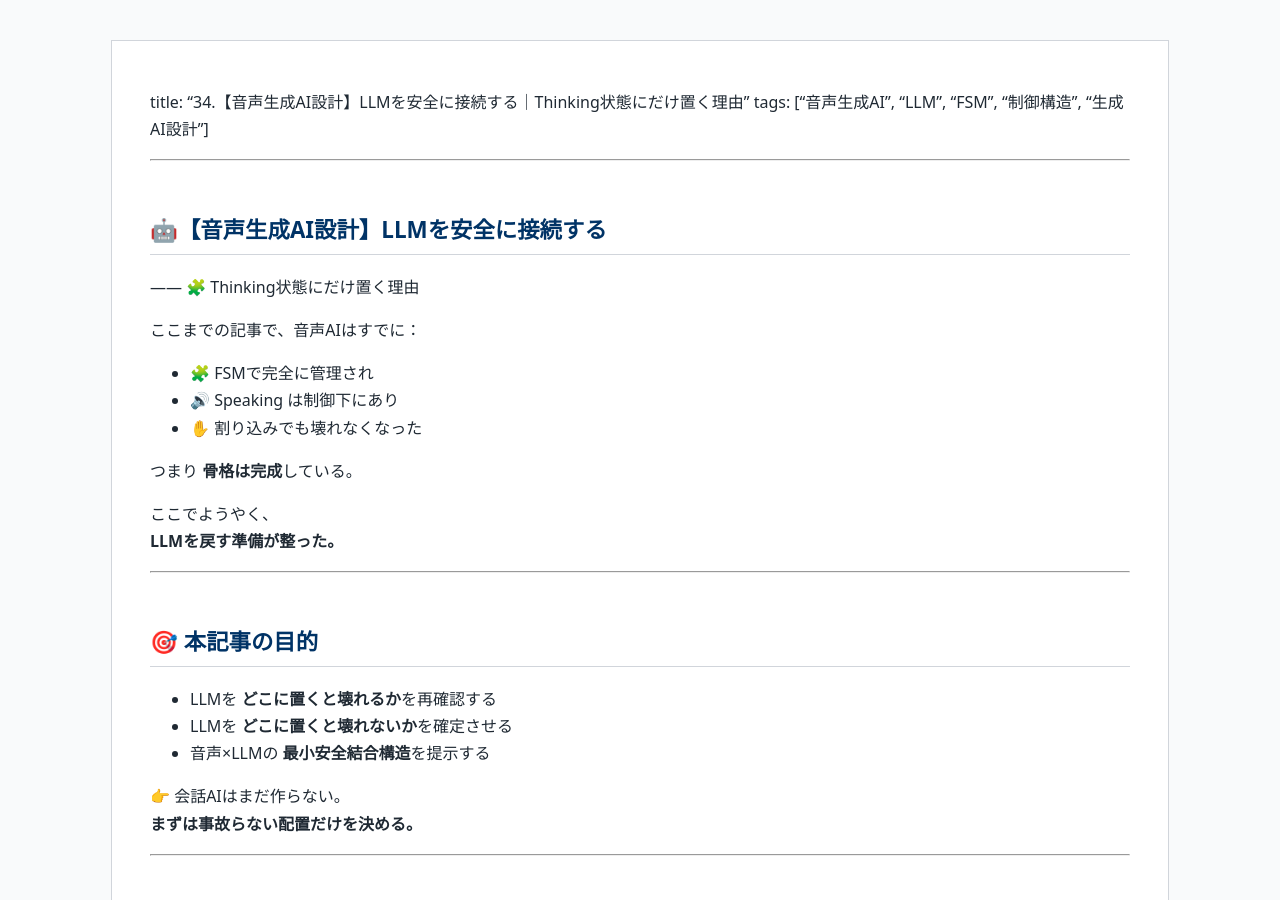
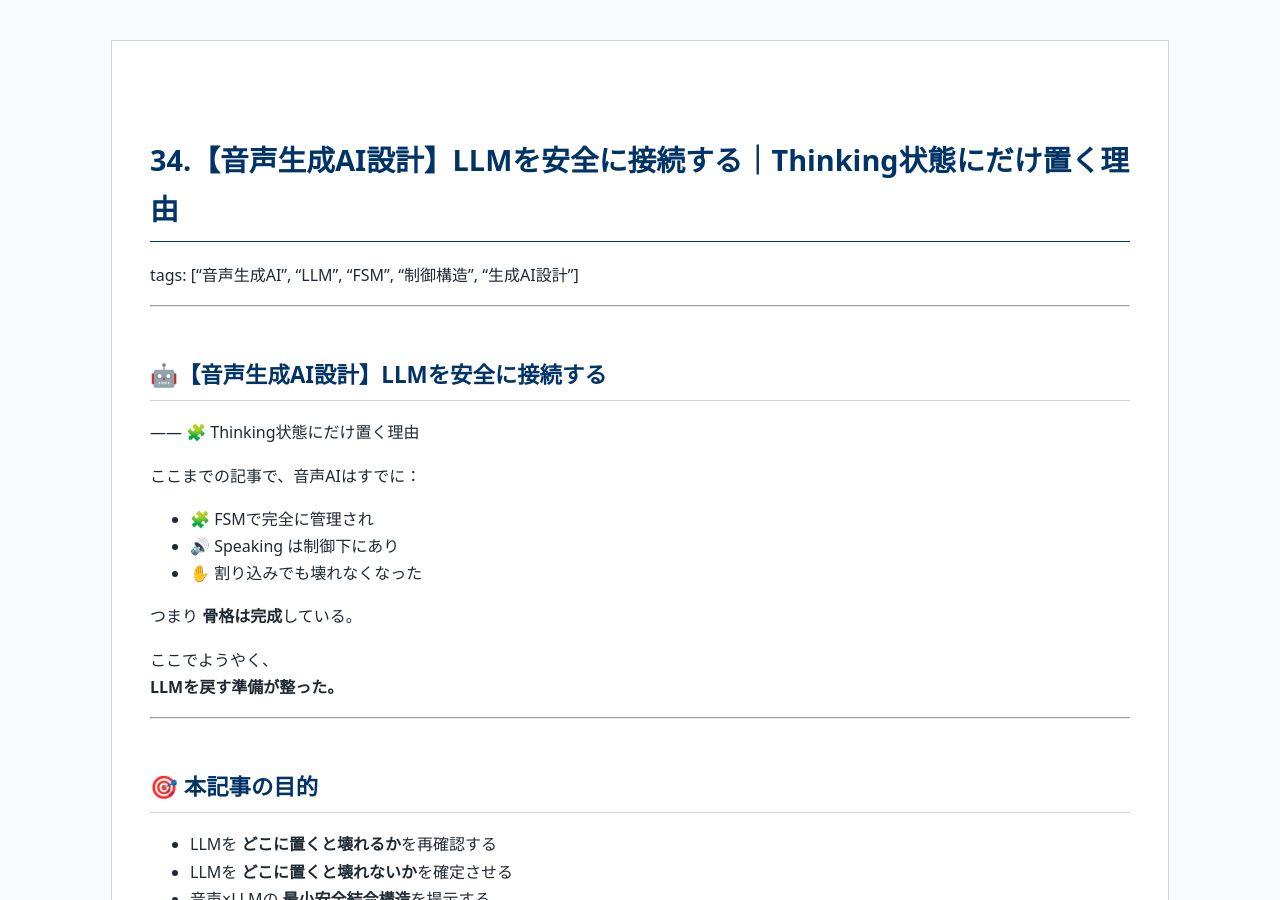
Before and after one commit to Samizo-AITL/qiita-articles, a Jekyll site: the page built from articles/34_audio_ai_llm_safe_connection.md, in a window 1280 px wide and 900 px high. Built offline with Jekyll 4.4.1, drawn with Linux system fonts in a browser that asks for light colours; some of the changed lines change nothing that is shown.

Commit message:
Update 34_audio_ai_llm_safe_connection.md

```diff
--- a/articles/34_audio_ai_llm_safe_connection.md
+++ b/articles/34_audio_ai_llm_safe_connection.md
@@ -3,7 +3,7 @@ layout: default
 title: Qiita Articles
 ---
 
-title: "34.【音声生成AI設計】LLMを安全に接続する｜Thinking状態にだけ置く理由"
+# 34.【音声生成AI設計】LLMを安全に接続する｜Thinking状態にだけ置く理由
 tags: ["音声生成AI", "LLM", "FSM", "制御構造", "生成AI設計"]
 
 ---
```
